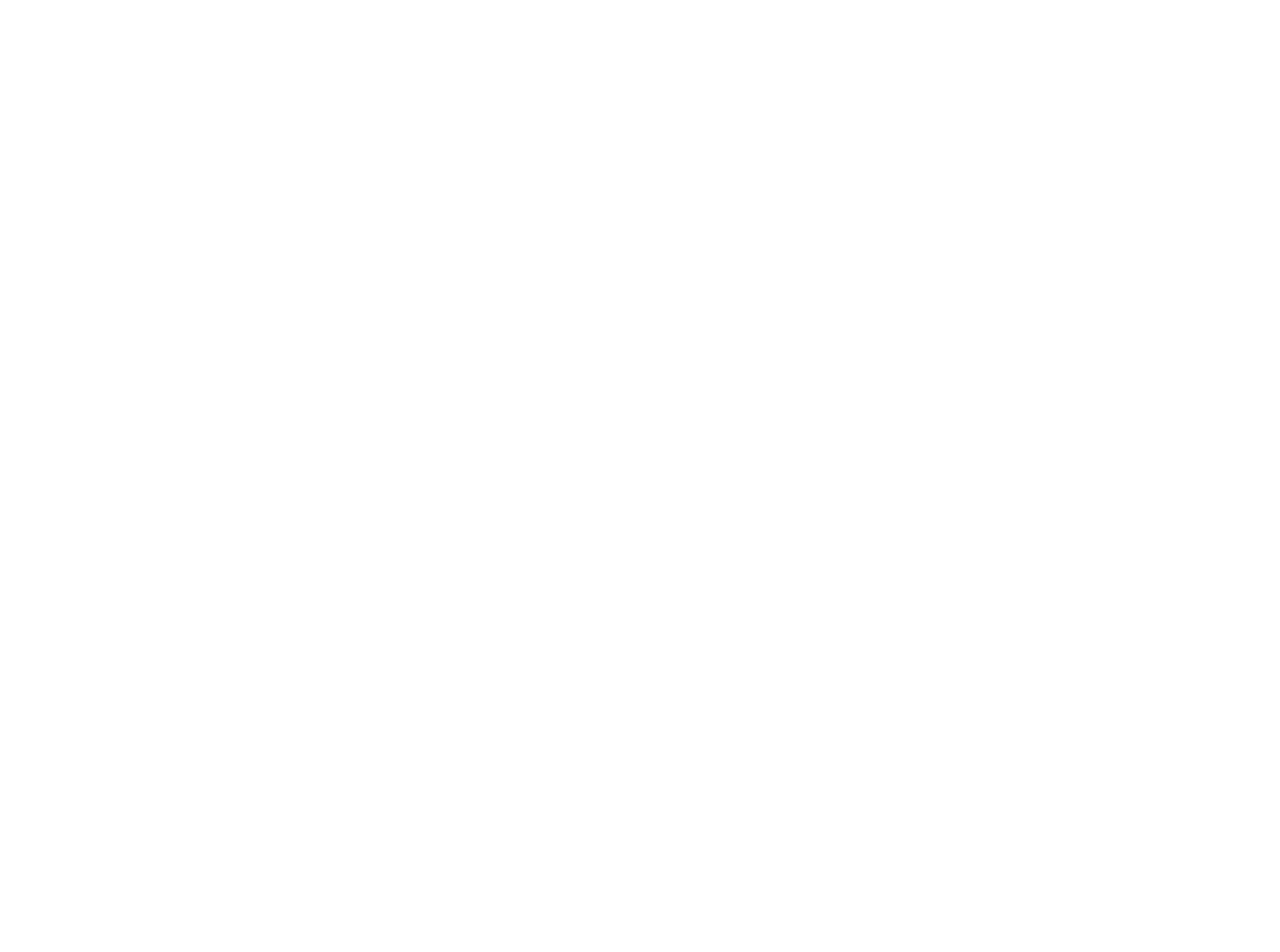
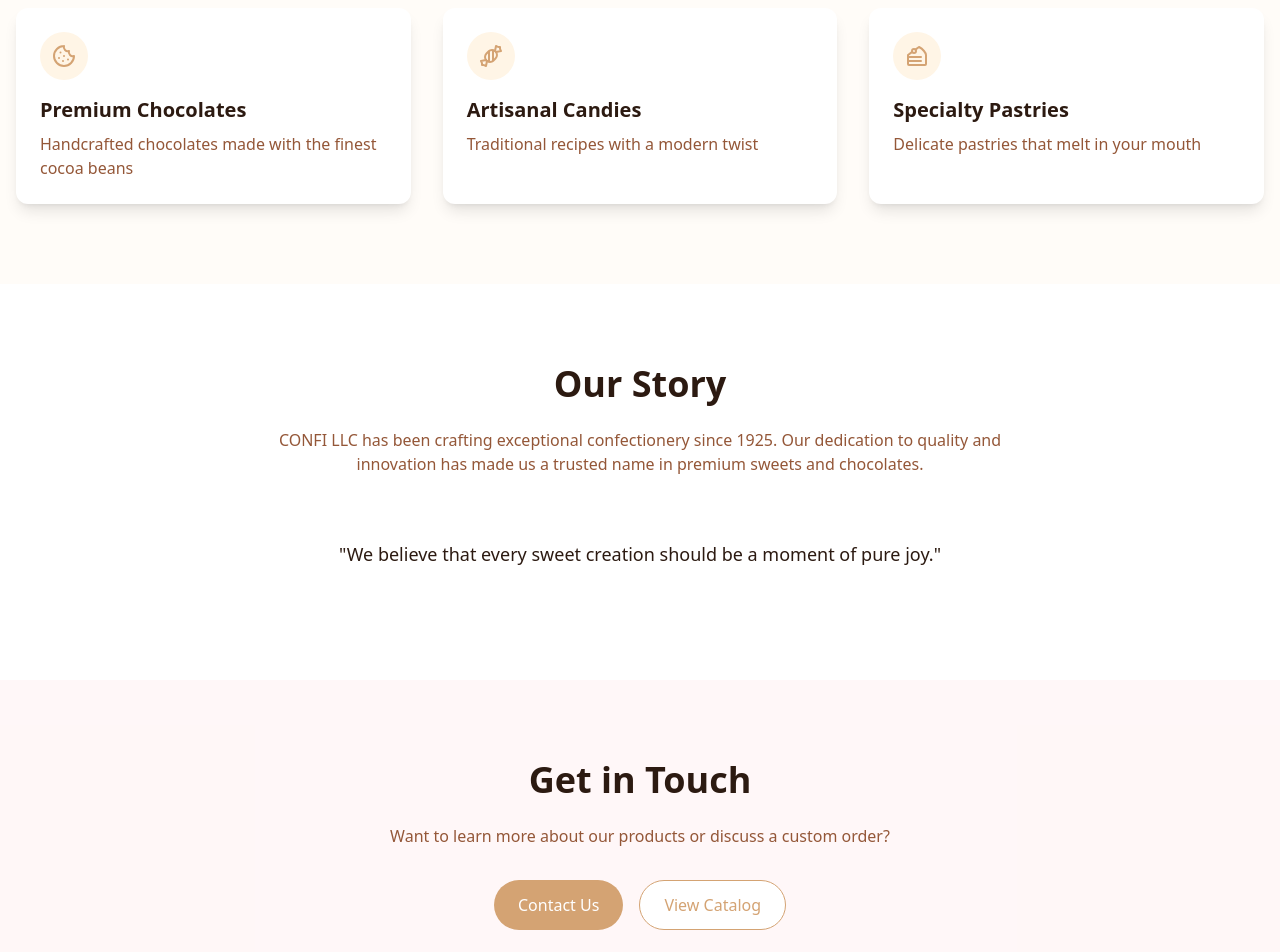
Before and after one commit to 055909995/sweet-catalogue-haven, a React (Vite) app: page / in a window 1280 px wide. Shown: the part 800-1752 px from the top of the page. Before the commit the page ends 800 px from the top, so only its background shows below. Built offline with nearby package versions, Linux system fonts and the light colour scheme.

Commit message:
Add confectionery catalog
This commit adds a website catalog for CONFI LLC, a confectionery manufacturer.  The specific implementation details are not included in this commit message.

```diff
--- a/src/index.css
+++ b/src/index.css
@@ -1,3 +1,4 @@
+
 @tailwind base;
 @tailwind components;
 @tailwind utilities;
@@ -5,88 +6,25 @@
 @layer base {
   :root {
     --background: 0 0% 100%;
-    --foreground: 222.2 84% 4.9%;
-
+    --foreground: 20 45% 12%;
     --card: 0 0% 100%;
-    --card-foreground: 222.2 84% 4.9%;
-
+    --card-foreground: 20 45% 12%;
     --popover: 0 0% 100%;
-    --popover-foreground: 222.2 84% 4.9%;
-
-    --primary: 222.2 47.4% 11.2%;
-    --primary-foreground: 210 40% 98%;
-
-    --secondary: 210 40% 96.1%;
-    --secondary-foreground: 222.2 47.4% 11.2%;
-
-    --muted: 210 40% 96.1%;
-    --muted-foreground: 215.4 16.3% 46.9%;
-
-    --accent: 210 40% 96.1%;
-    --accent-foreground: 222.2 47.4% 11.2%;
-
+    --popover-foreground: 20 45% 12%;
+    --primary: 39 100% 95%;
+    --primary-foreground: 20 45% 12%;
+    --secondary: 350 100% 95%;
+    --secondary-foreground: 20 45% 12%;
+    --muted: 39 50% 95%;
+    --muted-foreground: 20 45% 40%;
+    --accent: 32 54% 64%;
+    --accent-foreground: 0 0% 100%;
     --destructive: 0 84.2% 60.2%;
-    --destructive-foreground: 210 40% 98%;
-
-    --border: 214.3 31.8% 91.4%;
-    --input: 214.3 31.8% 91.4%;
-    --ring: 222.2 84% 4.9%;
-
-    --radius: 0.5rem;
-
-    --sidebar-background: 0 0% 98%;
-
-    --sidebar-foreground: 240 5.3% 26.1%;
-
-    --sidebar-primary: 240 5.9% 10%;
-
-    --sidebar-primary-foreground: 0 0% 98%;
-
-    --sidebar-accent: 240 4.8% 95.9%;
-
-    --sidebar-accent-foreground: 240 5.9% 10%;
-
-    --sidebar-border: 220 13% 91%;
-
-    --sidebar-ring: 217.2 91.2% 59.8%;
-  }
-
-  .dark {
-    --background: 222.2 84% 4.9%;
-    --foreground: 210 40% 98%;
-
-    --card: 222.2 84% 4.9%;
-    --card-foreground: 210 40% 98%;
-
-    --popover: 222.2 84% 4.9%;
-    --popover-foreground: 210 40% 98%;
-
-    --primary: 210 40% 98%;
-    --primary-foreground: 222.2 47.4% 11.2%;
-
-    --secondary: 217.2 32.6% 17.5%;
-    --secondary-foreground: 210 40% 98%;
-
-    --muted: 217.2 32.6% 17.5%;
-    --muted-foreground: 215 20.2% 65.1%;
-
-    --accent: 217.2 32.6% 17.5%;
-    --accent-foreground: 210 40% 98%;
-
-    --destructive: 0 62.8% 30.6%;
-    --destructive-foreground: 210 40% 98%;
-
-    --border: 217.2 32.6% 17.5%;
-    --input: 217.2 32.6% 17.5%;
-    --ring: 212.7 26.8% 83.9%;
-    --sidebar-background: 240 5.9% 10%;
-    --sidebar-foreground: 240 4.8% 95.9%;
-    --sidebar-primary: 224.3 76.3% 48%;
-    --sidebar-primary-foreground: 0 0% 100%;
-    --sidebar-accent: 240 3.7% 15.9%;
-    --sidebar-accent-foreground: 240 4.8% 95.9%;
-    --sidebar-border: 240 3.7% 15.9%;
-    --sidebar-ring: 217.2 91.2% 59.8%;
+    --destructive-foreground: 0 0% 98%;
+    --border: 20 45% 90%;
+    --input: 20 45% 90%;
+    --ring: 32 54% 64%;
+    --radius: 0.75rem;
   }
 }
 
@@ -94,8 +32,21 @@
   * {
     @apply border-border;
   }
-
   body {
-    @apply bg-background text-foreground;
+    @apply bg-background text-foreground antialiased;
   }
 }
+
+.product-card {
+  transition: transform 0.3s ease, box-shadow 0.3s ease;
+}
+
+.product-card:hover {
+  transform: translateY(-5px);
+}
+
+.glass {
+  background: rgba(255, 255, 255, 0.8);
+  backdrop-filter: blur(10px);
+  -webkit-backdrop-filter: blur(10px);
+}
--- a/src/pages/Index.tsx
+++ b/src/pages/Index.tsx
@@ -1,12 +1,93 @@
-// Update this page (the content is just a fallback if you fail to update the page)
+
+import { ChevronRight, Cookie, Candy, CakeSlice } from "lucide-react";
+
+const ProductCard = ({ title, description, icon: Icon }: { title: string; description: string; icon: any }) => (
+  <div className="product-card bg-white p-6 rounded-lg shadow-lg hover:shadow-xl">
+    <div className="w-12 h-12 bg-primary rounded-full flex items-center justify-center mb-4">
+      <Icon className="w-6 h-6 text-accent" />
+    </div>
+    <h3 className="text-xl font-semibold mb-2">{title}</h3>
+    <p className="text-muted-foreground">{description}</p>
+  </div>
+);
 
 const Index = () => {
   return (
-    <div className="min-h-screen flex items-center justify-center bg-gray-100">
-      <div className="text-center">
-        <h1 className="text-4xl font-bold mb-4">Welcome to Your Blank App</h1>
-        <p className="text-xl text-gray-600">Start building your amazing project here!</p>
-      </div>
+    <div className="min-h-screen">
+      {/* Hero Section */}
+      <section className="relative h-[80vh] flex items-center justify-center bg-gradient-to-r from-primary to-secondary overflow-hidden">
+        <div className="container mx-auto px-4 text-center animate-fade-down">
+          <h1 className="text-4xl md:text-6xl font-bold mb-6 text-foreground">
+            Crafting Sweet Moments
+          </h1>
+          <p className="text-lg md:text-xl text-muted-foreground mb-8 max-w-2xl mx-auto">
+            Discover our artisanal collection of premium confectionery, made with passion and the finest ingredients
+          </p>
+          <button className="bg-accent text-white px-8 py-3 rounded-full font-medium flex items-center gap-2 mx-auto hover:bg-opacity-90 transition-all">
+            Explore Collection
+            <ChevronRight className="w-5 h-5" />
+          </button>
+        </div>
+      </section>
+
+      {/* Featured Categories */}
+      <section className="py-20 bg-primary/30">
+        <div className="container mx-auto px-4">
+          <h2 className="text-3xl md:text-4xl font-bold text-center mb-12">Our Categories</h2>
+          <div className="grid grid-cols-1 md:grid-cols-3 gap-8">
+            <ProductCard
+              title="Premium Chocolates"
+              description="Handcrafted chocolates made with the finest cocoa beans"
+              icon={Cookie}
+            />
+            <ProductCard
+              title="Artisanal Candies"
+              description="Traditional recipes with a modern twist"
+              icon={Candy}
+            />
+            <ProductCard
+              title="Specialty Pastries"
+              description="Delicate pastries that melt in your mouth"
+              icon={CakeSlice}
+            />
+          </div>
+        </div>
+      </section>
+
+      {/* About Section */}
+      <section className="py-20">
+        <div className="container mx-auto px-4">
+          <div className="max-w-3xl mx-auto text-center">
+            <h2 className="text-3xl md:text-4xl font-bold mb-6">Our Story</h2>
+            <p className="text-muted-foreground mb-8">
+              CONFI LLC has been crafting exceptional confectionery since 1925. Our dedication to quality and innovation has made us a trusted name in premium sweets and chocolates.
+            </p>
+            <div className="glass p-8 rounded-lg">
+              <p className="text-lg font-medium text-foreground">
+                "We believe that every sweet creation should be a moment of pure joy."
+              </p>
+            </div>
+          </div>
+        </div>
+      </section>
+
+      {/* Contact Section */}
+      <section className="py-20 bg-secondary/30">
+        <div className="container mx-auto px-4 text-center">
+          <h2 className="text-3xl md:text-4xl font-bold mb-6">Get in Touch</h2>
+          <p className="text-muted-foreground mb-8">
+            Want to learn more about our products or discuss a custom order?
+          </p>
+          <div className="inline-flex gap-4">
+            <button className="bg-accent text-white px-6 py-3 rounded-full font-medium hover:bg-opacity-90 transition-all">
+              Contact Us
+            </button>
+            <button className="bg-white text-accent px-6 py-3 rounded-full font-medium border border-accent hover:bg-accent hover:text-white transition-all">
+              View Catalog
+            </button>
+          </div>
+        </div>
+      </section>
     </div>
   );
 };
--- a/tailwind.config.ts
+++ b/tailwind.config.ts
@@ -1,3 +1,4 @@
+
 import type { Config } from "tailwindcss";
 
 export default {
@@ -12,85 +13,88 @@ export default {
   theme: {
     container: {
       center: true,
-			padding: '2rem',
+      padding: "2rem",
       screens: {
-				'2xl': '1400px'
-			}
+        "2xl": "1400px",
+      },
     },
     extend: {
       colors: {
-				border: 'hsl(var(--border))',
-				input: 'hsl(var(--input))',
-				ring: 'hsl(var(--ring))',
-				background: 'hsl(var(--background))',
-				foreground: 'hsl(var(--foreground))',
+        border: "hsl(var(--border))",
+        input: "hsl(var(--input))",
+        ring: "hsl(var(--ring))",
+        background: "hsl(var(--background))",
+        foreground: "hsl(var(--foreground))",
         primary: {
-					DEFAULT: 'hsl(var(--primary))',
-					foreground: 'hsl(var(--primary-foreground))'
+          DEFAULT: "#FFF5E6",
+          foreground: "#2C1810",
         },
         secondary: {
-					DEFAULT: 'hsl(var(--secondary))',
-					foreground: 'hsl(var(--secondary-foreground))'
+          DEFAULT: "#FFE4E6",
+          foreground: "#2C1810",
+        },
+        accent: {
+          DEFAULT: "#D4A373",
+          foreground: "#FFFFFF",
         },
         destructive: {
-					DEFAULT: 'hsl(var(--destructive))',
-					foreground: 'hsl(var(--destructive-foreground))'
+          DEFAULT: "hsl(var(--destructive))",
+          foreground: "hsl(var(--destructive-foreground))",
         },
         muted: {
-					DEFAULT: 'hsl(var(--muted))',
-					foreground: 'hsl(var(--muted-foreground))'
-				},
-				accent: {
-					DEFAULT: 'hsl(var(--accent))',
-					foreground: 'hsl(var(--accent-foreground))'
+          DEFAULT: "hsl(var(--muted))",
+          foreground: "hsl(var(--muted-foreground))",
         },
         popover: {
-					DEFAULT: 'hsl(var(--popover))',
-					foreground: 'hsl(var(--popover-foreground))'
+          DEFAULT: "hsl(var(--popover))",
+          foreground: "hsl(var(--popover-foreground))",
         },
         card: {
-					DEFAULT: 'hsl(var(--card))',
-					foreground: 'hsl(var(--card-foreground))'
+          DEFAULT: "hsl(var(--card))",
+          foreground: "hsl(var(--card-foreground))",
         },
-				sidebar: {
-					DEFAULT: 'hsl(var(--sidebar-background))',
-					foreground: 'hsl(var(--sidebar-foreground))',
-					primary: 'hsl(var(--sidebar-primary))',
-					'primary-foreground': 'hsl(var(--sidebar-primary-foreground))',
-					accent: 'hsl(var(--sidebar-accent))',
-					'accent-foreground': 'hsl(var(--sidebar-accent-foreground))',
-					border: 'hsl(var(--sidebar-border))',
-					ring: 'hsl(var(--sidebar-ring))'
-				}
       },
       borderRadius: {
-				lg: 'var(--radius)',
-				md: 'calc(var(--radius) - 2px)',
-				sm: 'calc(var(--radius) - 4px)'
+        lg: "var(--radius)",
+        md: "calc(var(--radius) - 2px)",
+        sm: "calc(var(--radius) - 4px)",
       },
       keyframes: {
-				'accordion-down': {
-					from: {
-						height: '0'
+        "fade-up": {
+          "0%": {
+            opacity: "0",
+            transform: "translateY(10px)",
           },
-					to: {
-						height: 'var(--radix-accordion-content-height)'
-					}
+          "100%": {
+            opacity: "1",
+            transform: "translateY(0)",
           },
-				'accordion-up': {
-					from: {
-						height: 'var(--radix-accordion-content-height)'
         },
-					to: {
-						height: '0'
-					}
-				}
+        "fade-down": {
+          "0%": {
+            opacity: "0",
+            transform: "translateY(-10px)",
+          },
+          "100%": {
+            opacity: "1",
+            transform: "translateY(0)",
+          },
+        },
+        "fade-in": {
+          "0%": {
+            opacity: "0",
+          },
+          "100%": {
+            opacity: "1",
+          },
+        },
       },
       animation: {
-				'accordion-down': 'accordion-down 0.2s ease-out',
-				'accordion-up': 'accordion-up 0.2s ease-out'
-			}
-		}
+        "fade-up": "fade-up 0.5s ease-out",
+        "fade-down": "fade-down 0.5s ease-out",
+        "fade-in": "fade-in 0.5s ease-out",
+      },
+    },
   },
   plugins: [require("tailwindcss-animate")],
 } satisfies Config;
```
Lines whose indentation alone changed are shown as unchanged.
